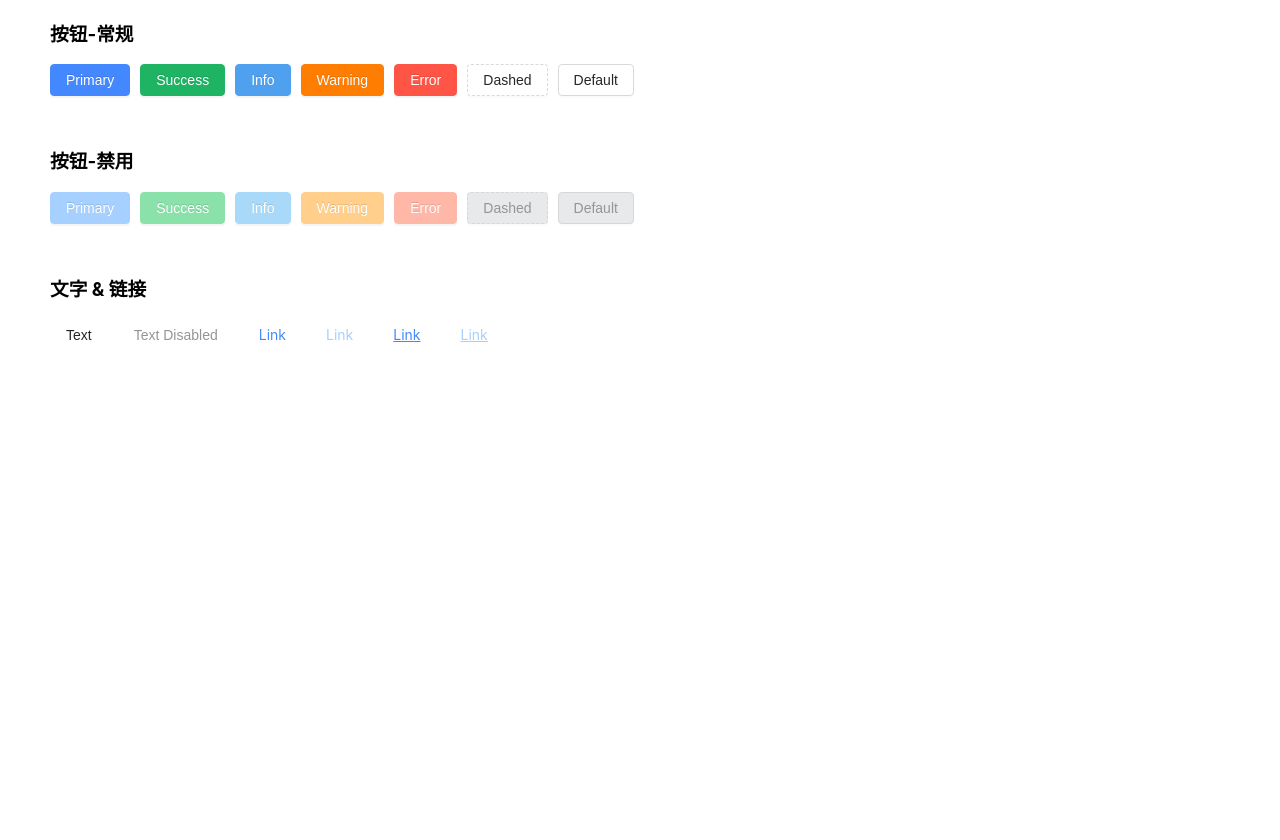
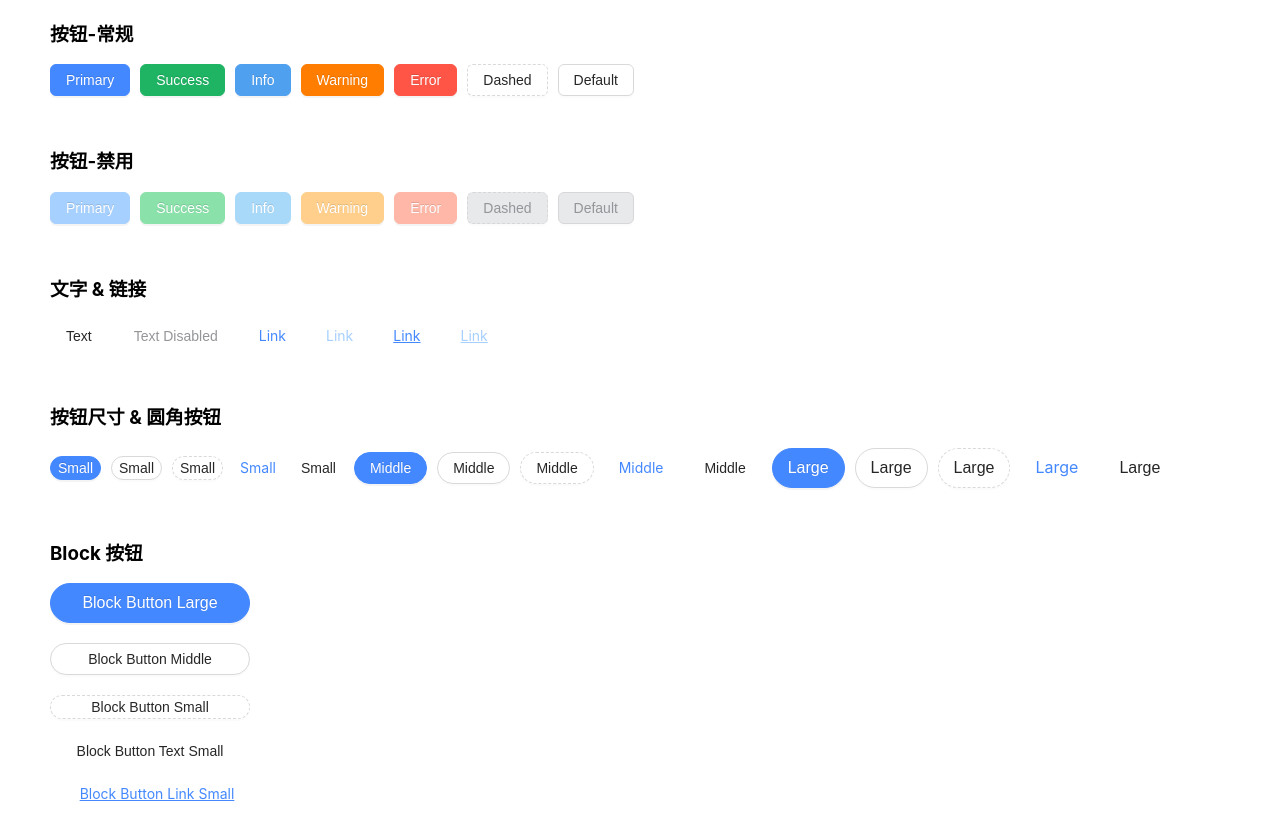
Before and after one commit to OneLeal/UI_Components_Learn, a React (Create React App) app: page / in a window 1280 px wide. Shown: the top 840 px of the page. Before the commit the page ends 800 px from the top, so only its background shows below. Built offline with nearby package versions, Linux system fonts and the light colour scheme.

Commit message:
feat: compelete Button size & shape effect

```diff
--- a/src/components/Button/index.tsx
+++ b/src/components/Button/index.tsx
@@ -41,7 +41,6 @@ interface ButtonProps extends MergedHTMLAttributes {
   underline?: boolean;
   children?: React.ReactNode;
   // [key: `data-${string}`]: string;
-  styles?: { icon: React.CSSProperties };
 }
 
 // 配置 loading 数据
@@ -61,9 +60,10 @@ function getLoadingConfig(loading: ButtonProps["loading"]): LoadingConfigType {
   };
 }
 
+// TODO: Icon & Loading effect
 const MyButton = (props: ButtonProps) => {
   const {
-    size,
+    size = "middle",
     icon,
     type,
     shape,
@@ -72,19 +72,23 @@ const MyButton = (props: ButtonProps) => {
     danger,
     href,
     target,
-    styles,
-    className,
+    className = "",
     disabled,
     loading,
     underline,
+    style,
   } = props;
 
   // 获取样式字符串
   const typeClass = classNames({
     "my-btn": true,
+    "my-btn-block": block,
     [`my-btn-${type}`]: !!type,
     [`my-btn-${type}-disabled`]: disabled && !!type && type === "link",
     [`my-btn-${type}-underline`]: !!underline && !!type && type === "link",
+    [`my-btn-is-${shape}`]: !!shape,
+    [`my-btn-${size}`]: size,
+    [className]: !!className,
   });
 
   const loadingOrDelay = useMemo<LoadingConfigType>(
@@ -135,6 +139,7 @@ const MyButton = (props: ButtonProps) => {
   if (type === "link") {
     return (
       <a
+        style={style}
         className={typeClass}
         href={href || "#"}
         target={target || "_self"}
@@ -147,7 +152,12 @@ const MyButton = (props: ButtonProps) => {
 
   // 返回 Button
   return (
-    <button className={typeClass} disabled={disabled} onClick={handleClick}>
+    <button
+      style={style}
+      className={typeClass}
+      disabled={disabled}
+      onClick={handleClick}
+    >
       {children}
     </button>
   );
--- a/src/components/Button/style.css
+++ b/src/components/Button/style.css
@@ -1,6 +1,6 @@
 /* Button 默认样式 */
 .my-btn {
-    line-height: 1.5;
+    /* line-height: 1.5; */
     position: relative;
     display: inline-block;
     font-weight: 400;
@@ -13,14 +13,9 @@
     transition: all 0.3s cubic-bezier(0.645, 0.045, 0.355, 1);
     user-select: none;
     touch-action: manipulation;
-    height: 32px;
-    padding: 4px 15px;
-    font-size: 14px;
-    border-radius: 2px;
     color: rgba(0, 0, 0, 0.85);
     border-color: #d9d9d9;
     background-color: #fff;
-    border-radius: 4px;
     outline: none;
 }
 
@@ -40,11 +35,41 @@
     cursor: not-allowed;
     color: #949599;
     border-color: #D7D7D9;
-    background-color:#E8E9EB;
+    background-color: #E8E9EB;
+}
+
+/* 按钮尺寸 */
+.my-btn-small {
+    height: 24px;
+    padding: 0 7px;
+    font-size: 14px;
+    border-radius: 4px;
+}
+
+.my-btn-middle {
+    height: 32px;
+    padding: 4px 15px;
+    font-size: 14px;
+    border-radius: 6px;
+}
+
+.my-btn-large {
+    height: 40px;
+    padding: 7px 15px;
+    font-size: 16px;
+    border-radius: 8px;
 }
 
 /* Button 虚线边框设置 */
 .my-btn-dashed {
+    border-style: dashed;
+}
+
+.my-btn-dashed:hover {
+    border-style: dashed;
+}
+
+.my-btn-dashed:active {
     border-style: dashed;
 }
 
@@ -244,6 +269,19 @@
     text-decoration: underline;
 }
 
+/* 其它特性 */
+.my-btn-block {
+    width: 100%;
+}
+
+.my-btn-is-circle {
+    border-radius: 50%;
+}
+
+.my-btn-is-round {
+    border-radius: 27px;
+}
+
 /*
  // Primary Color
   '--primary-normal': '#48F',
--- a/src/index.css
+++ b/src/index.css
@@ -17,6 +17,16 @@ code {
   margin-bottom: 50px;
 }
 
+.box-row {
+  width: 200px;
+  margin-bottom: 20px;
+}
+
+.custom-btn-style {
+  margin-top: 25px;
+  color: #ff2c39;
+}
+
 /* Custom Button CSS Style */
 .my-btn {
   margin-right: 10px;
--- a/src/index.tsx
+++ b/src/index.tsx
@@ -54,7 +54,9 @@ root.render(
       <h3>文字 & 链接</h3>
 
       <MyButton type="text">Text</MyButton>
-      <MyButton type="text" disabled>Text Disabled</MyButton>
+      <MyButton type="text" disabled>
+        Text Disabled
+      </MyButton>
 
       <MyButton type="link">Link</MyButton>
 
@@ -62,13 +64,111 @@ root.render(
         Link
       </MyButton>
 
-      <MyButton type="link" href="https://docs.nestjs.com/" target="_black" underline>
+      <MyButton
+        type="link"
+        href="https://docs.nestjs.com/"
+        target="_black"
+        underline
+      >
         Link
       </MyButton>
 
       <MyButton type="link" disabled underline>
         Link
       </MyButton>
+    </div>
+
+    <div className="box-layout">
+      <h3>按钮尺寸 & 圆角按钮</h3>
+
+      <MyButton type="primary" shape="round" size="small">
+        Small
+      </MyButton>
+
+      <MyButton shape="round" size="small">
+        Small
+      </MyButton>
+
+      <MyButton type="dashed" shape="round" size="small">
+        Small
+      </MyButton>
+
+      <MyButton type="link" shape="round" size="small">
+        Small
+      </MyButton>
+
+      <MyButton type="text" shape="round" size="small">
+        Small
+      </MyButton>
+
+      <MyButton type="primary" shape="round">
+        Middle
+      </MyButton>
+
+      <MyButton shape="round">Middle</MyButton>
+      <MyButton shape="round" type="dashed">
+        Middle
+      </MyButton>
+      <MyButton type="link" shape="round">
+        Middle
+      </MyButton>
+      <MyButton type="text" shape="round">
+        Middle
+      </MyButton>
+
+      <MyButton type="primary" shape="round" size="large">
+        Large
+      </MyButton>
+
+      <MyButton shape="round" size="large">
+        Large
+      </MyButton>
+
+      <MyButton type="dashed" shape="round" size="large">
+        Large
+      </MyButton>
+
+      <MyButton type="link" shape="round" size="large">
+        Large
+      </MyButton>
+
+      <MyButton type="text" shape="round" size="large">
+        Large
+      </MyButton>
+    </div>
+
+    <div className="box-layout">
+      <h3>Block 按钮</h3>
+
+      <div className="box-row">
+        <MyButton type="primary" shape="round" size="large" block>
+          Block Button Large
+        </MyButton>
+      </div>
+
+      <div className="box-row">
+        <MyButton shape="round" block>
+          Block Button Middle
+        </MyButton>
+      </div>
+
+      <div className="box-row">
+        <MyButton type="dashed" shape="round" size="small" block>
+          Block Button Small
+        </MyButton>
+      </div>
+
+      <div className="box-row">
+        <MyButton type="text" shape="round" size="small" block>
+          Block Button Text Small
+        </MyButton>
+      </div>
+
+      <div className="box-row">
+        <MyButton type="link" shape="round" size="small" underline block>
+          Block Button Link Small
+        </MyButton>
+      </div>
     </div>
   </React.StrictMode>
 );
```
